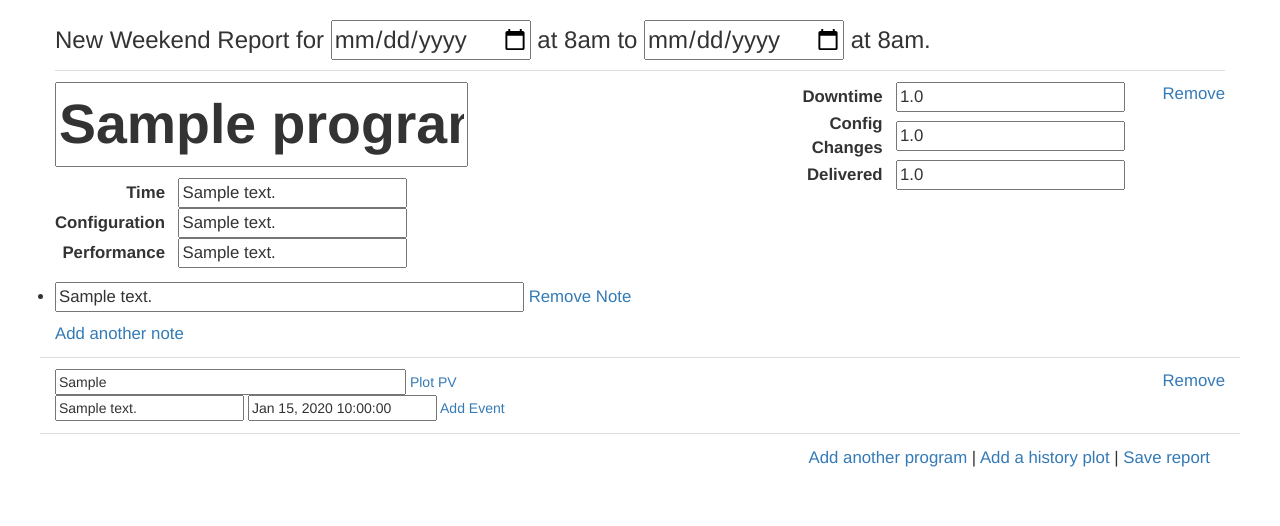
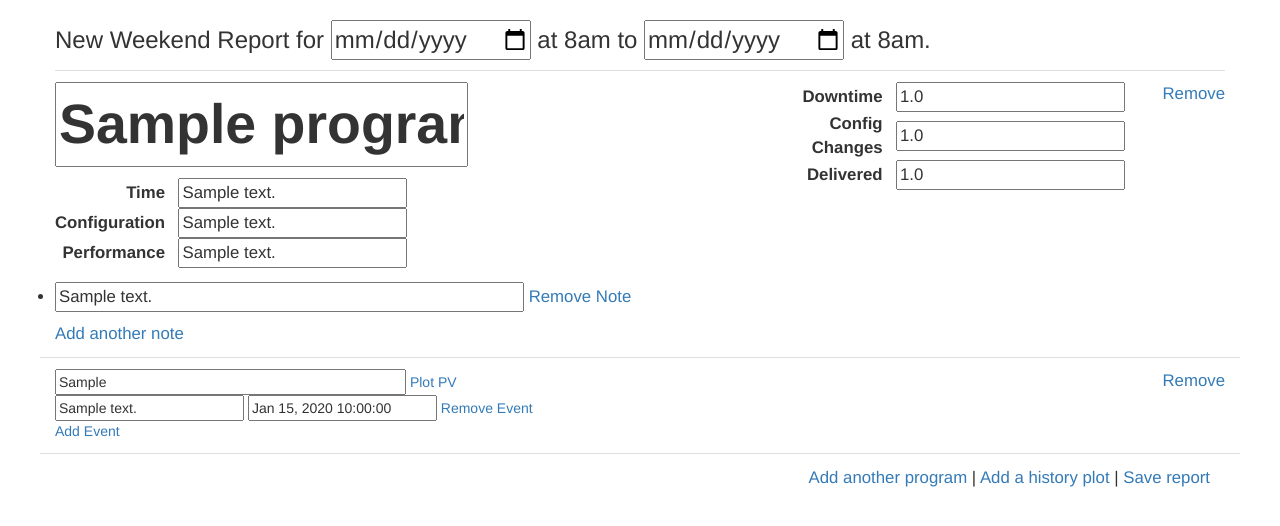
Before and after one commit to mattgibbs/weekend_report, a Flask app: page /reports/1/edit/ in a window 1280 px wide. Shown: the top 526 px of the page. Run offline with Flask 2, Linux system fonts and the light colour scheme; tables that the repository leaves empty hold one stand-in row (values such as "Sample post"); some libraries are stand-ins or nearby versions.

Commit message:
Add the ability to add and remove plot events.

```diff
--- a/app/static/report-form.js
+++ b/app/static/report-form.js
@@ -215,7 +215,7 @@ var HistoryPlot = function(report, elem) {
   this.pv = null;
   this.report = report;
   this.plotData = null;
-  this.events = [];
+  this.events = {};
   this.displayOrder = null;
   this.element = elem
 };
@@ -226,13 +226,31 @@ HistoryPlot.prototype.readFromElement = function(elem) {
   this.id = $(elem).data("plot-id");
   this.pv = $(elem).find('input.pv').val();
   this.displayOrder = parseInt($(elem).find('input.ordering-number').val(), 10);
-  $(elem).find('div.add-event').each(function(i, event) {
-    var newEvent = new HistoryEvent(event);
+  $(elem).find('div.add-event').each(function(i, event_element) {
+    var newEvent = new HistoryEvent(plot, event_element);
+    if ($(event_element).find('input.event-num').val() === "") {
+      var new_event_id = "new" + Date.now();
+      newEvent.setid(new_event_id);
+    }
     newEvent.readFromElement();
     if (newEvent.id) {
-      plot.events.push(newEvent);
+      plot.events[newEvent.id] = newEvent;
     }
   });
+};
+
+HistoryPlot.prototype.addNewEvent = function() {
+  var blankEvent = $('div#blank-history-plot > div.history-row').find('div.add-event').clone().show();
+  var newEventID = 'new' + Date.now();
+  var newEvent = new HistoryEvent(this, blankEvent);
+  newEvent.setid(newEventID);
+  this.events[newEvent.id] = newEvent;
+  $(newEvent.element).appendTo($(this.element).find('div.events'));
+};
+
+HistoryPlot.prototype.removeEvent = function(eventid) {
+  $(this.events[eventid].element).remove();
+  delete this.events[eventid];
 };
 
 HistoryPlot.prototype.setid = function(newid) {
@@ -245,6 +263,8 @@ HistoryPlot.prototype.setid = function(newid) {
   $(this.element).find('input.event-num').attr('name', 'plot[' + newid + ']event').val(new_event_id);
   $(this.element).find('input.event-text').attr('name', 'plot[' + newid + ']event[' + new_event_id + ']-text');
   $(this.element).find('input.event-timestamp').attr('name', 'plot[' + newid + ']event[' + new_event_id + ']-timestamp');
+  $(this.element).find('a.remove-event').attr('data-plot-id', newid).attr('data-event-id', new_event_id);
+  $(this.element).find('a.add-event').attr('data-plot-id', newid);
   $(this.element).find('div.history-plot').attr('id', 'history-' + newid);
 };
 
@@ -280,16 +300,27 @@ HistoryPlot.prototype.plot = function() {
       min_y: 0,
       area: true
     });
-    $(this_plot.element).find('div.add-event').show();
+    $(this_plot.element).find('div.event-container').show();
   });
 };
 
-var HistoryEvent = function(elem) {
+var HistoryEvent = function(plot, elem) {
   this.id = null;
+  this.plot = plot;
   this.text = null;
   this.timestamp = null;
   this.element = elem;
 };
+
+HistoryEvent.prototype.setid = function(newid) {
+  this.id = newid;
+  $(this.element).attr("data-event-id", newid);
+  $(this.element).find('a.remove-event').attr("data-plot-id", this.plot.id);
+  $(this.element).find('a.remove-event').attr("data-event-id", newid);
+  $(this.element).find('input.event-num').attr("name", "plot[" + this.plot.id + "]event").val(newid);
+  $(this.element).find('input.event-text').attr("name", "plot[" + this.plot.id + "]event[" + newid + "]-text");
+  $(this.element).find('input.event-timestamp').attr("name", "plot[" + this.plot.id + "]event[" + newid + "]-timestamp");
+}
 
 HistoryEvent.prototype.setText = function(text) {
   this.text = text;
@@ -381,6 +412,19 @@ $( window ).load(function() {
     return false;
   });
 
+  $('div#report_items').on('click', 'a.add-event', function() {
+    var plotid = $(this).data('plot-id');
+    report.history_plots[plotid].addNewEvent();
+    return false;
+  });
+
+  $('div#report_items').on('click', 'a.remove-event', function() {
+    var plotid = $(this).data('plot-id');
+    var eventid = $(this).data('event-id');
+    report.history_plots[plotid].removeEvent(eventid);
+    return false;
+  });
+
   $('input#start').on('change', function() {
     report.setStartDate($(this).val());
   });
--- a/app/templates/history_plot_form.html
+++ b/app/templates/history_plot_form.html
@@ -3,23 +3,28 @@
   <input class="ordering-number" type="hidden" name="plot-order-" value="{{ report_item.display_order if report_item else '' }}">
   <div class="col-sm-11">
     <input class="pv" name="pv-" placeholder="Enter a PV" size="40" value="{{ report_item.pv if report_item else '' }}"> <a class="plot-pv" href="#">Plot PV</a>
+    <div class="event-container" {% if not report_item %}style="display: none;"{% endif %}>
+      <div class="events">
       {% if report_item and report_item.events.count() > 0 %}
         {% for event in report_item.events %}
           <div class="add-event">
-            <input class="event-num" type="hidden" name="plot[]event" value=" {{ event.id }}">
-            <input class="event-text" name="plot[]event[]-text" placeholder="Event Text" value="{{ event.text }}">
-            <input class="event-timestamp" name="plot[]event[]-timestamp" placeholder="Feb 22, 2015 13:30:00" value="{{ event.timestamp.strftime('%b %d, %Y %H:%M:%S')}}">
-          <a class="add-event" href="#">Add Event</a>
+              <input class="event-num" type="hidden" name="plot[{{ report_item.id }}]event" value=" {{ event.id }}">
+              <input class="event-text" name="plot[{{ report_item.id }}]event[{{ event.id }}]-text" placeholder="Event Text" value="{{ event.text }}">
+              <input class="event-timestamp" name="plot[{{ report_item.id }}]event[{{ event.id }}]-timestamp" placeholder="Feb 22, 2015 13:30:00" value="{{ event.timestamp.strftime('%b %d, %Y %H:%M:%S')}}">
+              <a class="remove-event" href="#" data-plot-id="{{ report_item.id }}" data-event-id="{{ event.id }}">Remove Event</a>
           </div>
         {% endfor %}
       {% else %}
-      <div class="add-event" {% if not report_item %}style="display: none;"{% endif %}>
+        <div class="add-event">
           <input class="event-num" type="hidden" name="plot[]event" value="">
           <input class="event-text" name="plot[]event[]-text" placeholder="Event Text">
           <input class="event-timestamp" name="plot[]event[]-timestamp" placeholder="Feb 22, 2015 13:30:00">
-        <a class="add-event" href="#">Add Event</a>
+          <a class="remove-event" href="#">Remove Event</a>
         </div>
       {% endif %}
+      </div>
+      <a class="add-event" {% if report_item %}data-plot-id="{{ report_item.id }}"{% endif %} href="#">Add Event</a>
+    </div>
   </div>
   <div class="col-sm-1">
     <a href="#" class="remove-plot">Remove</a>
```
Lines whose indentation alone changed are shown as unchanged.
